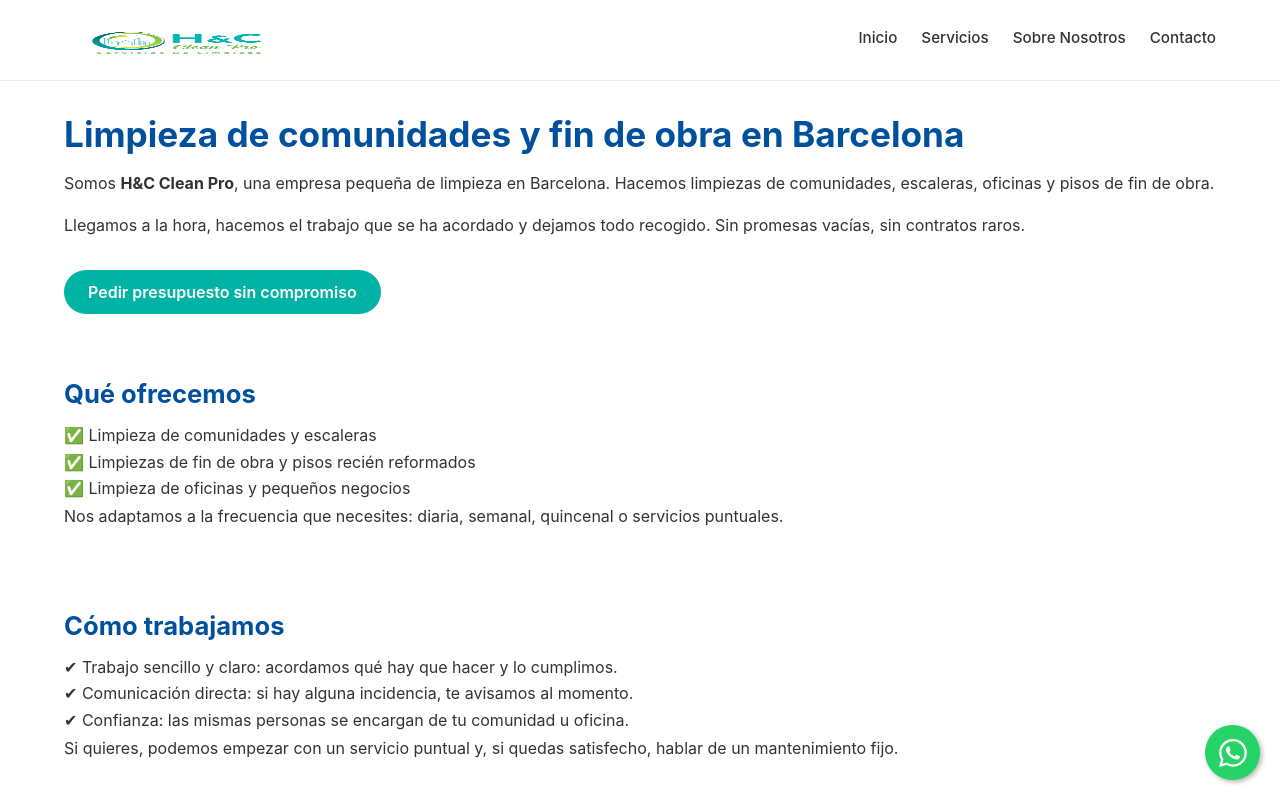
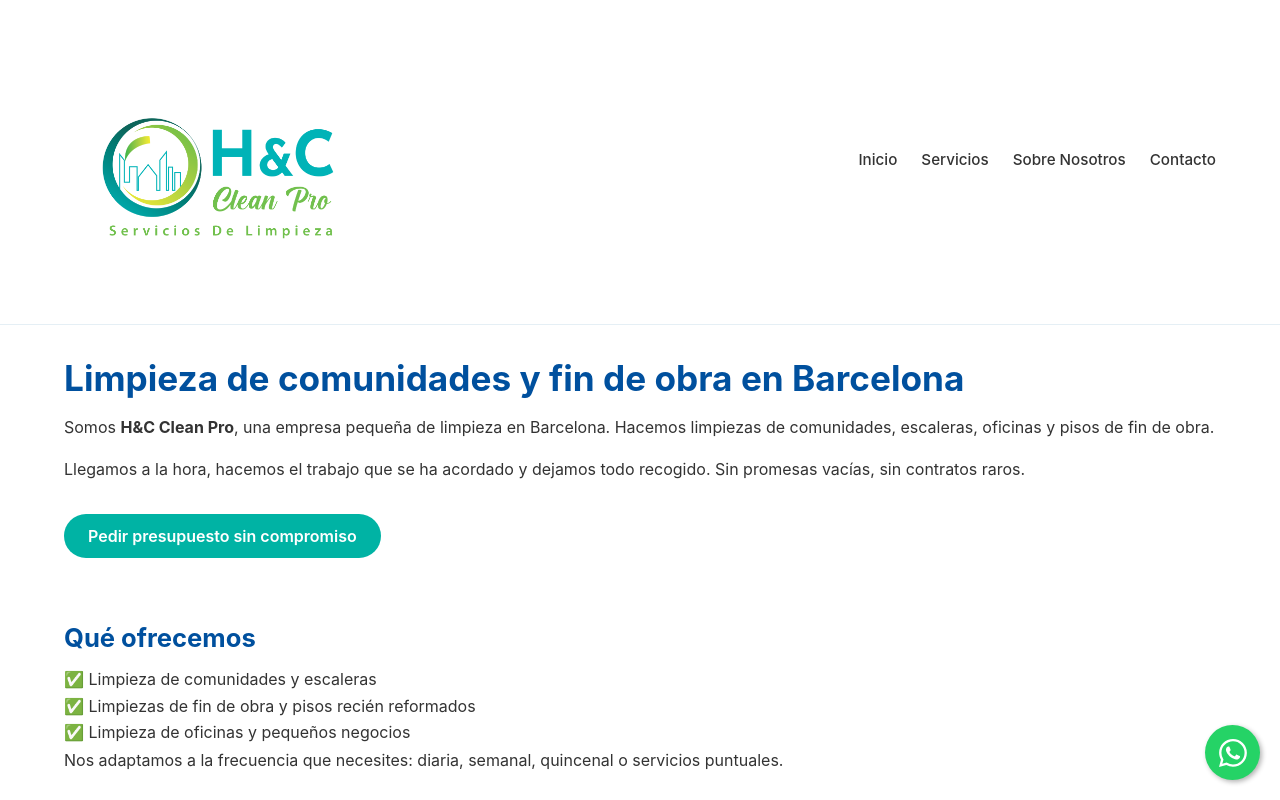
Before and after one commit to henrike78/hc-cleanpro, a Next.js app: page / in a window 1280 px wide. Shown: the top 800 px of the page. Built offline with nearby package versions, Linux system fonts and the light colour scheme.

Commit message:
Update Header.js

```diff
--- a/components/Header.js
+++ b/components/Header.js
@@ -10,8 +10,8 @@ export default function Header() {
             <Image
               src="/logo.png"
               alt="H&C Clean Pro - Servicios de Limpieza"
-              width={220}
-              height={56}
+              width={300}
+              height={300}
             />
           </a>
         </Link>
```
